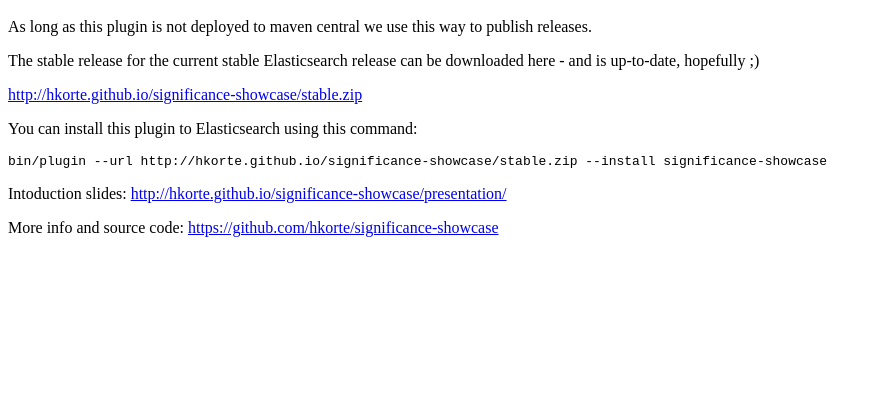
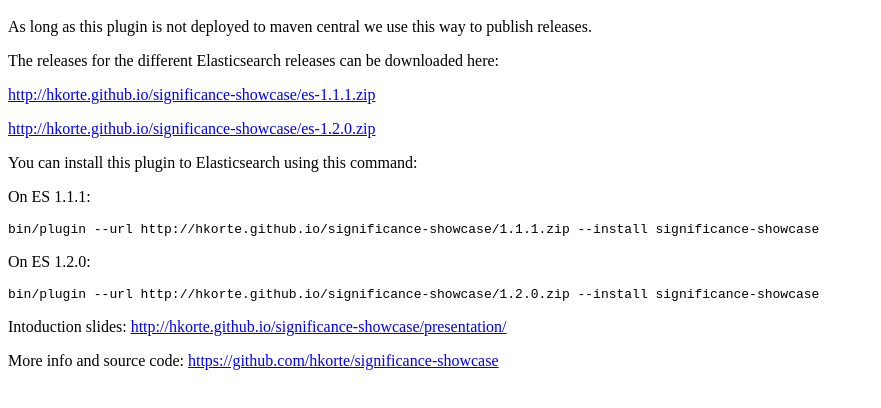
Before and after one commit to hkorte/significance-showcase, a plain HTML site: page index.html in a window 1280 px wide. Shown: the part 48-456 px from the top of the page, without its empty margins (0-881 px from the left). Drawn offline with Linux system fonts and the light colour scheme.

Commit message:
Add release for ES 1.2.0.

```diff
--- a/index.html
+++ b/index.html
@@ -2,10 +2,12 @@
 <body>
 <h1>The Significance Showcase Elasticsearch Plugin</h1>
 <p>As long as this plugin is not deployed to maven central we use this way to publish releases.</p>
-<p>The stable release for the current stable Elasticsearch release can be downloaded here  - and is up-to-date, hopefully ;)</p>
-<p><a href="http://hkorte.github.io/significance-showcase/stable.zip">http://hkorte.github.io/significance-showcase/stable.zip</a></p>
+<p>The releases for the different Elasticsearch releases can be downloaded here:</p>
+<p><a href="http://hkorte.github.io/significance-showcase/es-1.1.1.zip">http://hkorte.github.io/significance-showcase/es-1.1.1.zip</a></p>
+<p><a href="http://hkorte.github.io/significance-showcase/es-1.2.0.zip">http://hkorte.github.io/significance-showcase/es-1.2.0.zip</a></p>
 <p>You can install this plugin to Elasticsearch using this command:</p>
-<p><pre>bin/plugin --url http://hkorte.github.io/significance-showcase/stable.zip --install significance-showcase</pre></p>
+<p>On ES 1.1.1: <pre>bin/plugin --url http://hkorte.github.io/significance-showcase/1.1.1.zip --install significance-showcase</pre></p>
+<p>On ES 1.2.0: <pre>bin/plugin --url http://hkorte.github.io/significance-showcase/1.2.0.zip --install significance-showcase</pre></p>
 <p>Intoduction slides: <a href="http://hkorte.github.io/significance-showcase/presentation/">http://hkorte.github.io/significance-showcase/presentation/</a></p>
 <p>More info and source code: <a href="https://github.com/hkorte/significance-showcase">https://github.com/hkorte/significance-showcase</a></p>
 </body>
```
Also changed, not shown: 2 other files.
